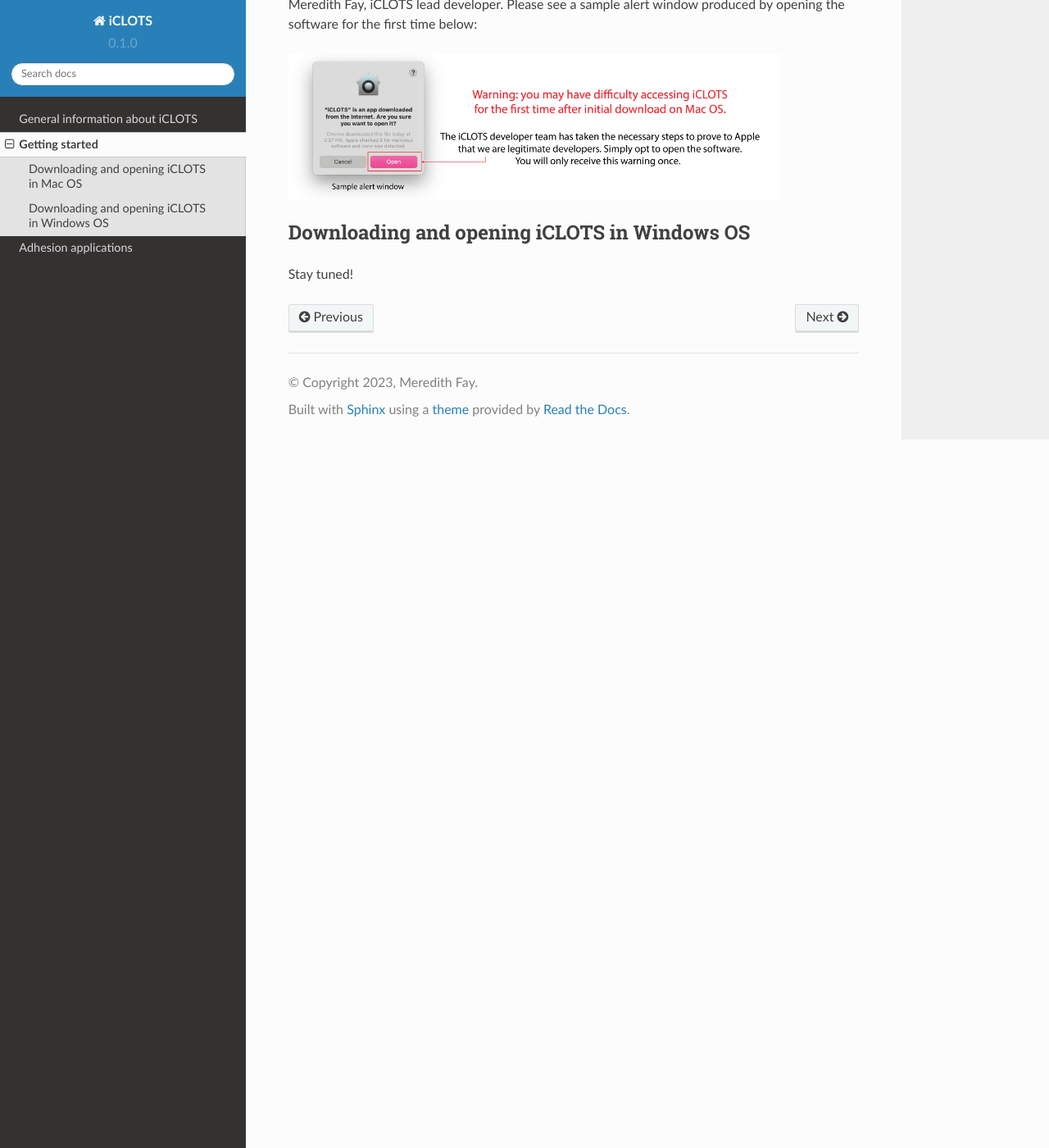
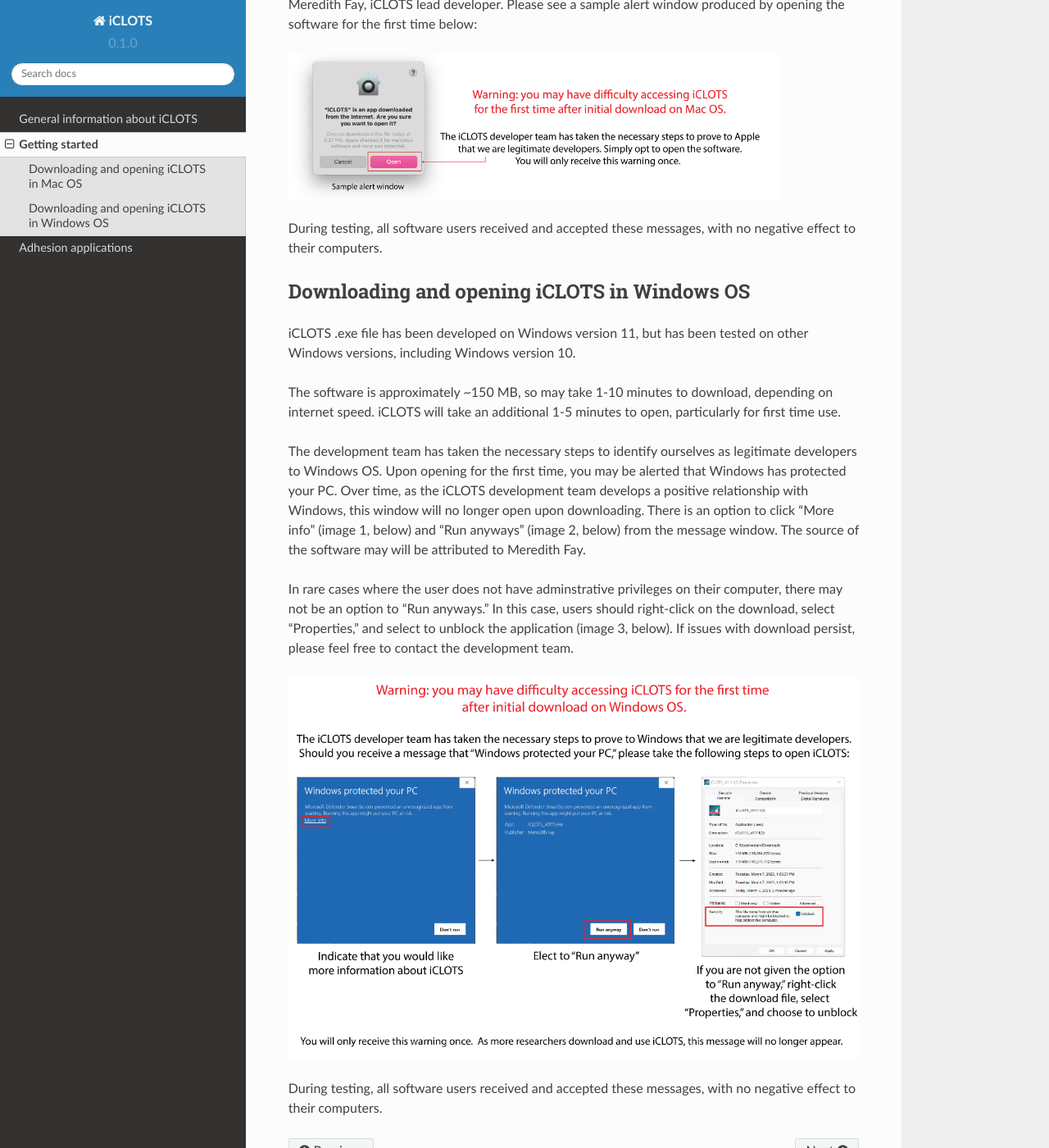
Before and after one commit to iCLOTS/documentation, a Sphinx documentation site: the page built from docs/source/getting_started.rst, in a window 1280 px wide and 1400 px high, scrolled down 894 px. Shown: the whole window at 82% size. Built offline with Sphinx 7.4.7 and the Read the Docs theme 2.0.0, drawn with Linux system fonts in a browser that asks for light colours.

Commit message:
Update getting_started.rst

```diff
--- a/docs/source/getting_started.rst
+++ b/docs/source/getting_started.rst
@@ -14,7 +14,7 @@ Getting started
 Downloading and opening iCLOTS in Mac OS
 ------------------------------------------
 
-On Mac OS, users click the tar.gz distribution file available `on our software page <https://www.iclots.org/software>`_ to open, then click the .app file to start the software.
+| On Mac OS, users click the tar.gz distribution file available `on our software page <https://www.iclots.org/software>`_ to open, then click the .app file to start the software.
 
 | iCLOTS .app file has been developed on Mac OS Monterrey version 12.5.1, but has been tested on other Mac OS, including Catalina and Ventura.
 
@@ -26,9 +26,23 @@ On Mac OS, users click the tar.gz distribution file available `on our software p
   :width: 600
   :alt: Mac OS potential warning
 
+| During testing, all software users received and accepted these messages, with no negative effect to their computers.
+
 .. _Windows OS downloads:
 
 Downloading and opening iCLOTS in Windows OS
 ---------------------------------------------
 
-Stay tuned!
+| iCLOTS .exe file has been developed on Windows version 11, but has been tested on other Windows versions, including Windows version 10.
+
+| The software is approximately ~150 MB, so may take 1-10 minutes to download, depending on internet speed. iCLOTS will take an additional 1-5 minutes to open, particularly for first time use.
+
+| The development team has taken the necessary steps to identify ourselves as legitimate developers to Windows OS. Upon opening for the first time, you may be alerted that Windows has protected your PC. Over time, as the iCLOTS development team develops a positive relationship with Windows, this window will no longer open upon downloading. There is an option to click "More info" (image 1, below) and "Run anyways" (image 2, below) from the message window. The source of the software may will be attributed to Meredith Fay.
+
+| In rare cases where the user does not have adminstrative privileges on their computer, there may not be an option to "Run anyways." In this case, users should right-click on the download, select "Properties," and select to unblock the application (image 3, below). If issues with download persist, please feel free to contact the development team.
+
+.. image:: images/windows_warning.png
+  :width: 800
+  :alt: Windows OS potential warnings
+
+| During testing, all software users received and accepted these messages, with no negative effect to their computers.
```
